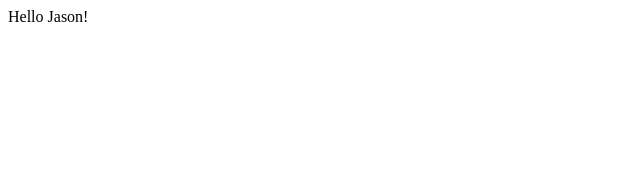
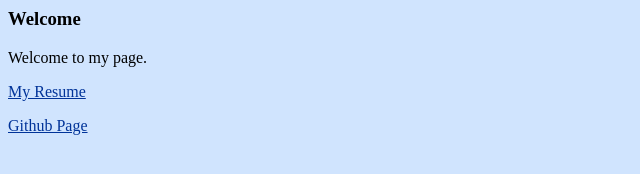
Before and after one commit to pkmnnerd/www.brianyliu.me, a plain HTML site: page index.html in a window 1280 px wide. Shown: the whole page, without its empty margins (0-640 px from the left). Drawn offline with Linux system fonts and the light colour scheme.

Commit message:
A real edit

```diff
--- a/index.html
+++ b/index.html
@@ -1,8 +1,14 @@
 <html>
 <head>
 <title>Hello</title>
+<link href="page.css" rel="stylesheet" type="text/css">
 </head>
 <body>
-Hello Jason!
+<h3>Welcome</h3>
+<p>Welcome to my page.
+<p><a href="https://onedrive.live.com/redir?resid=6412CFFB62D98E6E!6817&authkey=!AJFs6bE5W9MCkGI&ithint=file%2cdocx">My Resume</a></p>
+<p><a href="http://www.github.com/pkmnnerd">Github Page</a></p>
+
+
 </body>
 </html>
--- /dev/null
+++ b/page.css
@@ -0,0 +1,10 @@
+@charset "utf-8";
+
+body {
+    background-color: #d0e4fe;
+	font: Calibri;
+}
+
+a{
+	color: #003399;
+}
```
